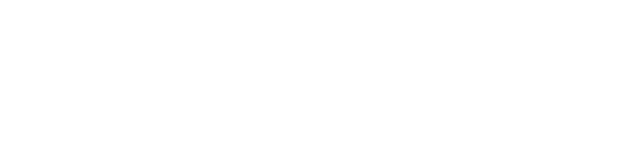
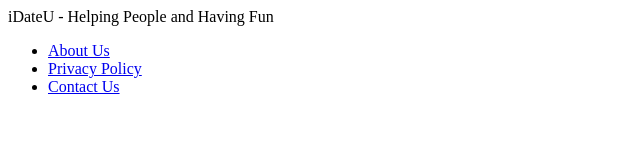
Before and after one commit to bsilver8192/cs146-website, a plain HTML site: page about.html in a window 1280 px wide. Shown: the whole page, without its empty margins (0-640 px from the left). Drawn offline with Linux system fonts and the light colour scheme.

Commit message:
record what I did

```diff
--- a/about.html
+++ b/about.html
@@ -7,5 +7,15 @@
 		<link rel=stylesheet type=text/css href=website.css />
 	</head>
 	<body>
+		<header>
+			iDateU - Helping People and Having Fun
+			<nav>
+				<ul>
+					<li><a href=about.html>About Us</a></li>
+					<li><a href=privacy_policy.html>Privacy Policy</a></li>
+					<li><a href=contact.html>Contact Us</a></li>
+				</ul>
+			</nav>
+		</header>
 	</body>
 </html>
```
Also changed, not shown: 1 other file.
